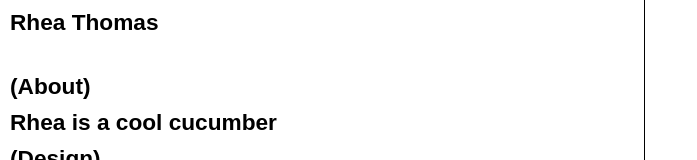
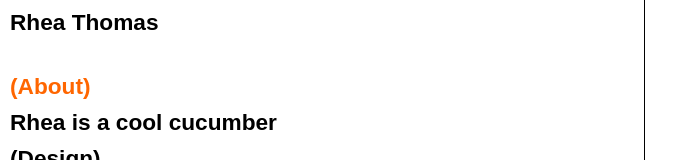
Before and after one commit to mprajogo/rheasPortfolio, a plain HTML site: page index.html in a window 1280 px wide. Both pictures are taken after a click on the button "(About)". Shown: the top 160 px of the page, without its empty margins (0-697 px from the left). Drawn offline with nearby package versions, Linux system fonts and the light colour scheme.

Commit message:
update collapse functionality

```diff
--- a/styles.css
+++ b/styles.css
@@ -3,7 +3,6 @@
 }
 
 body {
-	background-color: #fff;
 	color: #000;
     font-family: Arial, Helvetica, sans-serif;
     text-decoration: none;
@@ -30,7 +29,7 @@ a{
     text-align: left;
     outline: none;
     font-size: 15px;
-    background-color: white;
+    background-color: rgba(255, 255, 255, 0);
     padding: 0 !important;
     height: auto;
   }
@@ -92,3 +91,7 @@ li:hover{
     background-color: black;
     color: white;
 }
+
+.active{
+    color: rgb(255, 102, 0);
+}
```
